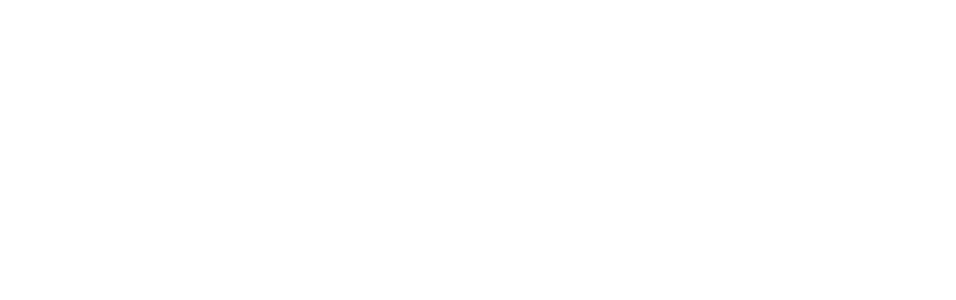
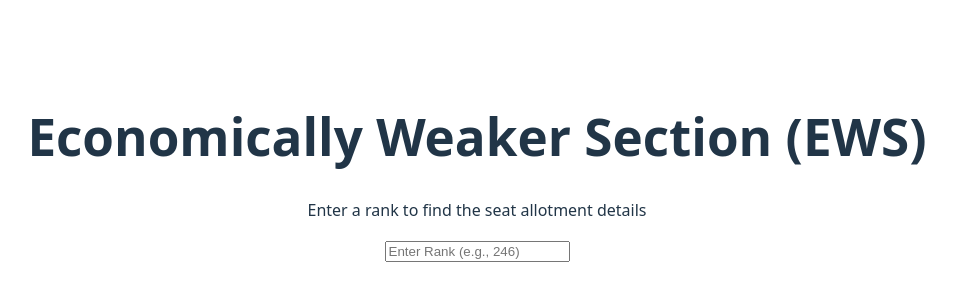
Before and after one commit to NirbhikKumawat/Jee_Adv_2025_Front_End, a React (Vite) app: page /ews in a window 1280 px wide. Before the commit this address had no page. Shown: the part 232-532 px from the top of the page, without its empty margins (163-1119 px from the left). Built offline with nearby package versions, Linux system fonts and the light colour scheme.

Commit message:
EWS.jsx barebones made

```diff
--- a/src/App.jsx
+++ b/src/App.jsx
@@ -3,6 +3,7 @@
 import HomePage from './HomePage';
 import AllotmentChecker from './AllotmentChecker'
 import Category from "./Category.jsx";
+import Ews from "./Ews.jsx";
 
 function App() {
     return (
@@ -10,6 +11,7 @@
             <Route path="/" element={<HomePage />} />
             <Route path="/checker" element={<AllotmentChecker />} />
             <Route path="/category" element={<Category />} />
+            <Route path="/ews" element={<Ews/>}/>
         </Routes>
     );
 }
--- /dev/null
+++ b/src/Ews.jsx
@@ -0,0 +1,22 @@
+import {useState} from 'react';
+import './App.css';
+export default function Ews(){
+    const [rankInput, setRankInput] = useState('');
+    const [loading, setLoading] = useState(false);
+    const handleKeyPress = (event)=>{
+        if (event.key === 'Enter'){
+            setLoading(true);
+        }
+    }
+    return(
+        <div className="Ews">
+            <header>
+                <h1>Economically Weaker Section (EWS)</h1>
+                <p>Enter a rank to find the seat allotment details</p>
+            </header>
+            <div className="search-box">
+                <input type="number" value={rankInput} onChange={(e)=>setRankInput(e.target.value)} onKeyPress={handleKeyPress} placeholder="Enter Rank (e.g., 246)" disabled={loading}/>
+            </div>
+        </div>
+    )
+}
```
